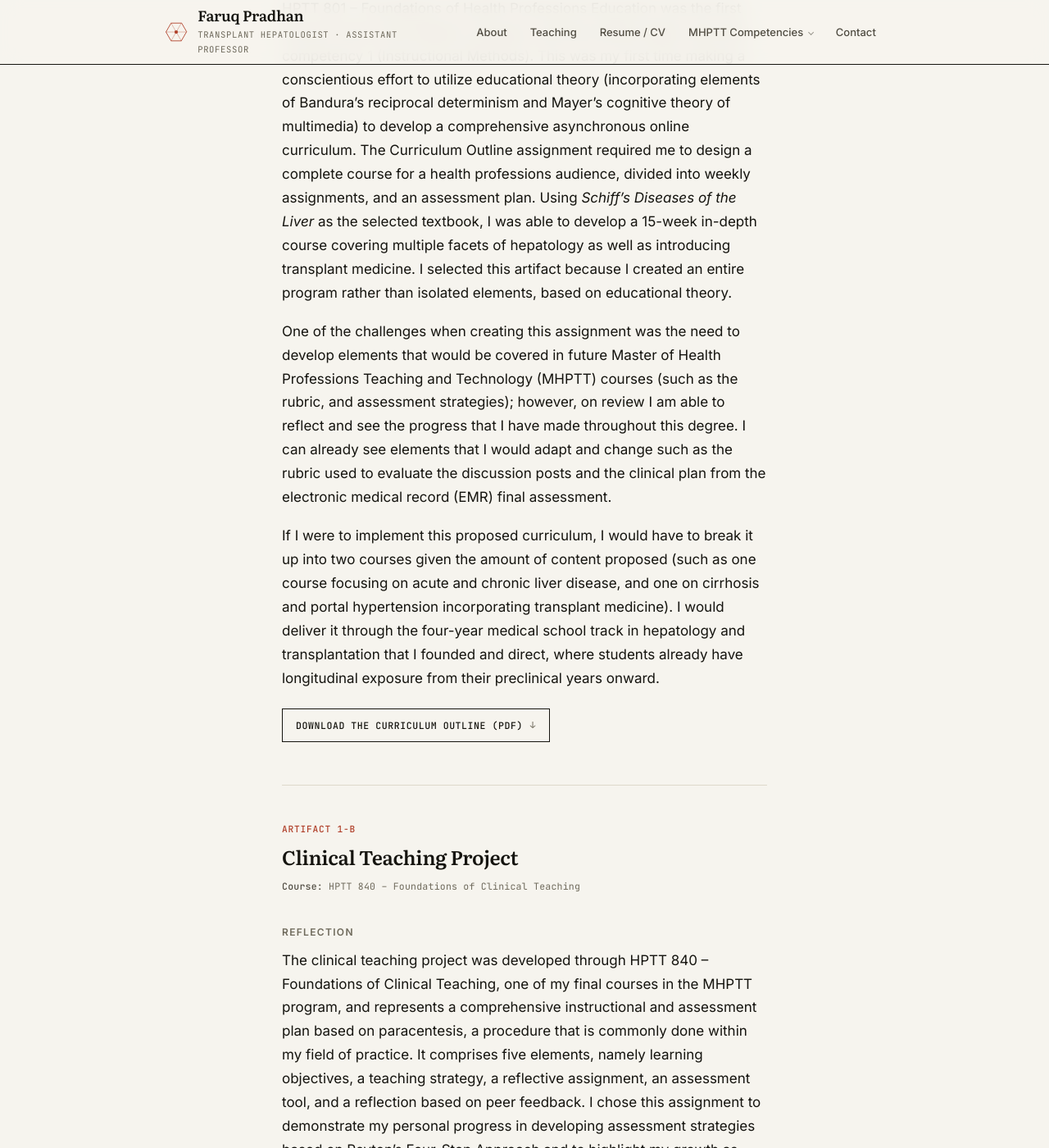
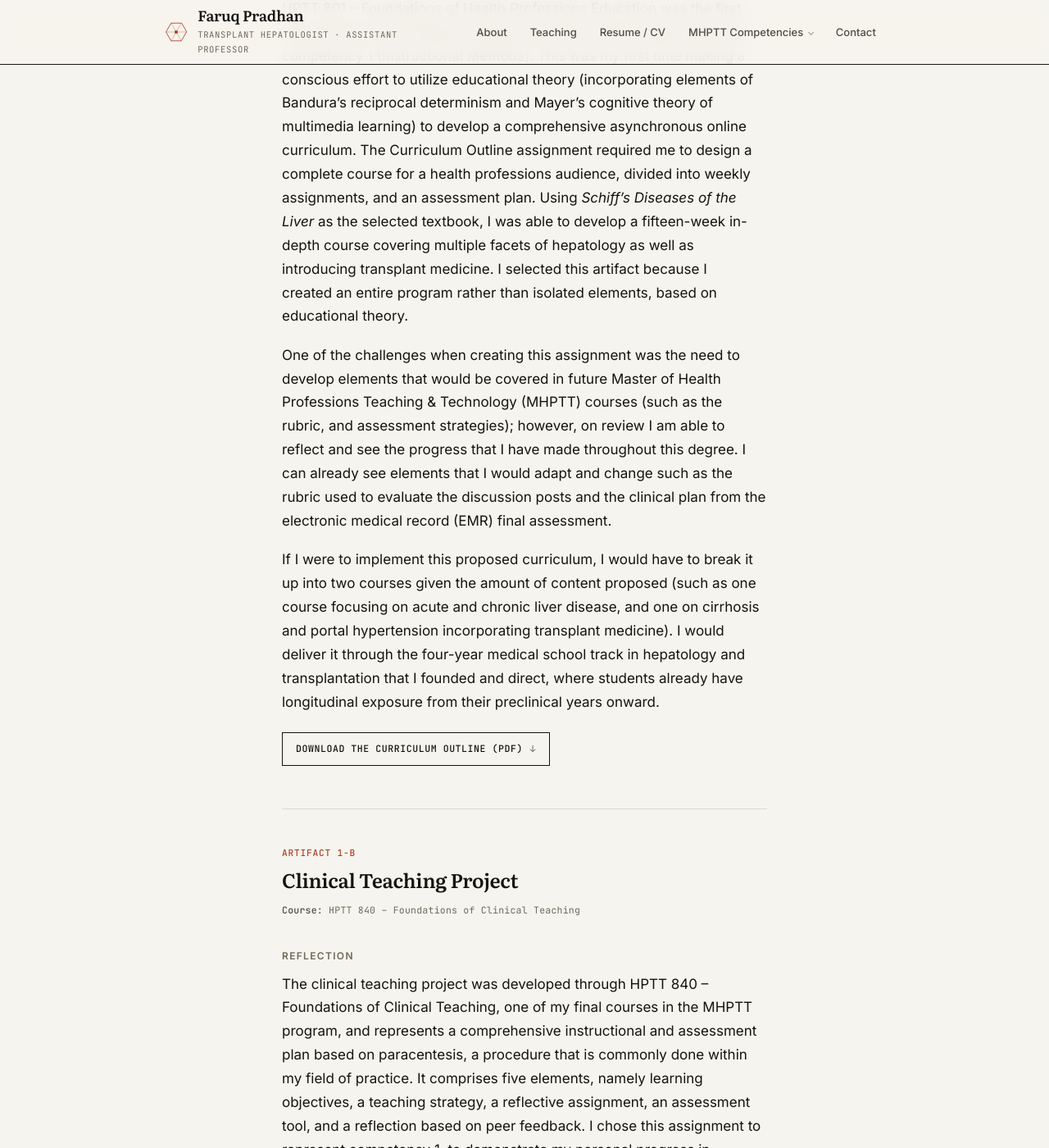
Before and after one commit to fpradhan/fpradhan.github.io, a Jekyll site: the page built from _competencies/1-instructional-methods.md, in a window 1280 px wide and 1400 px high, scrolled down 759 px. Shown: the whole window at 82% size. Built offline with Jekyll 4.4.1, drawn with Linux system fonts in a browser that asks for light colours; some of the changed text lies outside the part shown.

Commit message:
Writing fixes from the peer review
- 1-A: "conscious effort", and Mayer's "cognitive theory of multimedia
  learning", as on the Teaching page. "Fifteen-week", to match 4-A.
- 1-B names the competency it represents, the only reflection that
  did not, and reads "an element of" and "with regard to".
- 3-B explains the Boston Children's Simulator Program zones, using the
  paper's own definitions for zones 0 to 2 and its paracentesis example.
- 4-A: "written for" replaces the late "with ... in mind", and "an
  understanding of the importance".
- 1-A and 2-A write the program as Teaching & Technology, as the other
  pages do, and 2-A capitalises Enhanced Medical Education Track.

Co-Authored-By: Claude Opus 5.5 <noreply@anthropic.com>
Claude-Session: https://claude.ai/code/session_01SajNJDGDkt5q5fCgsPRcNk

```diff
--- a/_competencies/1-instructional-methods.md
+++ b/_competencies/1-instructional-methods.md
@@ -38,22 +38,22 @@ statement: >-
 ### Reflection
 
 HPTT 801 – Foundations of Health Professions Education was the first course I took in this
-Master's program, and this artifact aligns well with competency 1 (Instructional Methods).
-This was my first time making a conscientious effort to utilize educational theory (incorporating
-elements of Bandura's reciprocal determinism and Mayer's cognitive theory of multimedia) to
+Master's program, and this artifact aligns well with competency 1 (Instructional Methods). This
+was my first time making a conscious effort to utilize educational theory (incorporating elements
+of Bandura's reciprocal determinism and Mayer's cognitive theory of multimedia learning) to
 develop a comprehensive asynchronous online curriculum. The Curriculum Outline assignment required
 me to design a complete course for a health professions audience, divided into weekly assignments,
 and an assessment plan. Using *Schiff's Diseases of the Liver* as the selected textbook, I was
-able to develop a 15-week in-depth course covering multiple facets of hepatology as well as
+able to develop a fifteen-week in-depth course covering multiple facets of hepatology as well as
 introducing transplant medicine. I selected this artifact because I created an entire program
 rather than isolated elements, based on educational theory.
 
 One of the challenges when creating this assignment was the need to develop elements that would be
-covered in future Master of Health Professions Teaching and Technology (MHPTT) courses (such as
-the rubric, and assessment strategies); however, on review I am able to reflect and see the
-progress that I have made throughout this degree. I can already see elements that I would adapt
-and change such as the rubric used to evaluate the discussion posts and the clinical plan from the
-electronic medical record (EMR) final assessment.
+covered in future Master of Health Professions Teaching & Technology (MHPTT) courses (such as the
+rubric, and assessment strategies); however, on review I am able to reflect and see the progress
+that I have made throughout this degree. I can already see elements that I would adapt and change
+such as the rubric used to evaluate the discussion posts and the clinical plan from the electronic
+medical record (EMR) final assessment.
 
 If I were to implement this proposed curriculum, I would have to break it up into two courses
 given the amount of content proposed (such as one course focusing on acute and chronic liver
```
Also changed, not shown: other parts of _competencies/1-instructional-methods.md (+8 -8 lines), _competencies/2-innovation-in-teaching.md (+2 -2 lines), _competencies/3-learning-theory.md (+4 -1 lines), _competencies/4-best-practices-in-teaching.md (+8 -8 lines).
